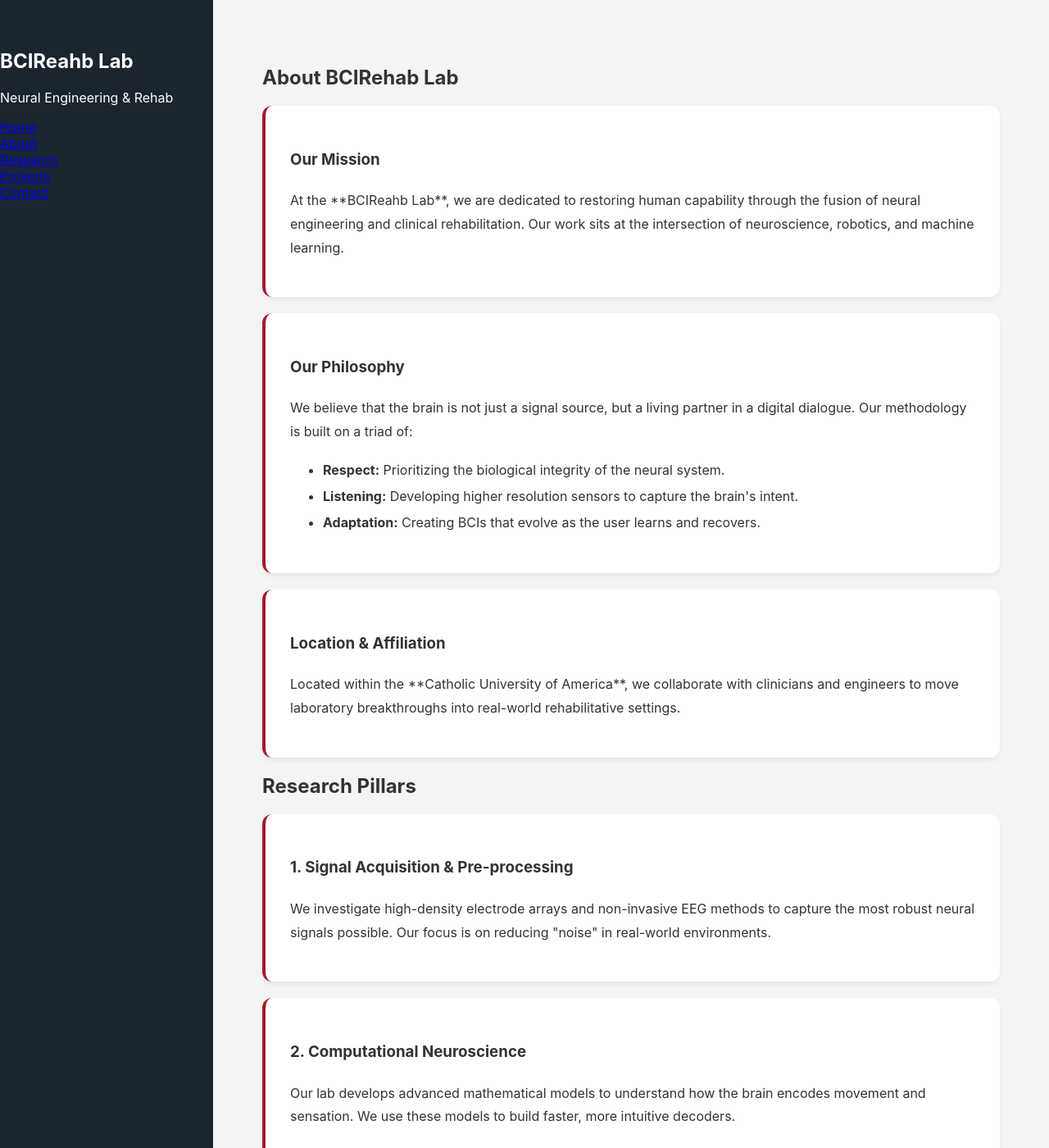
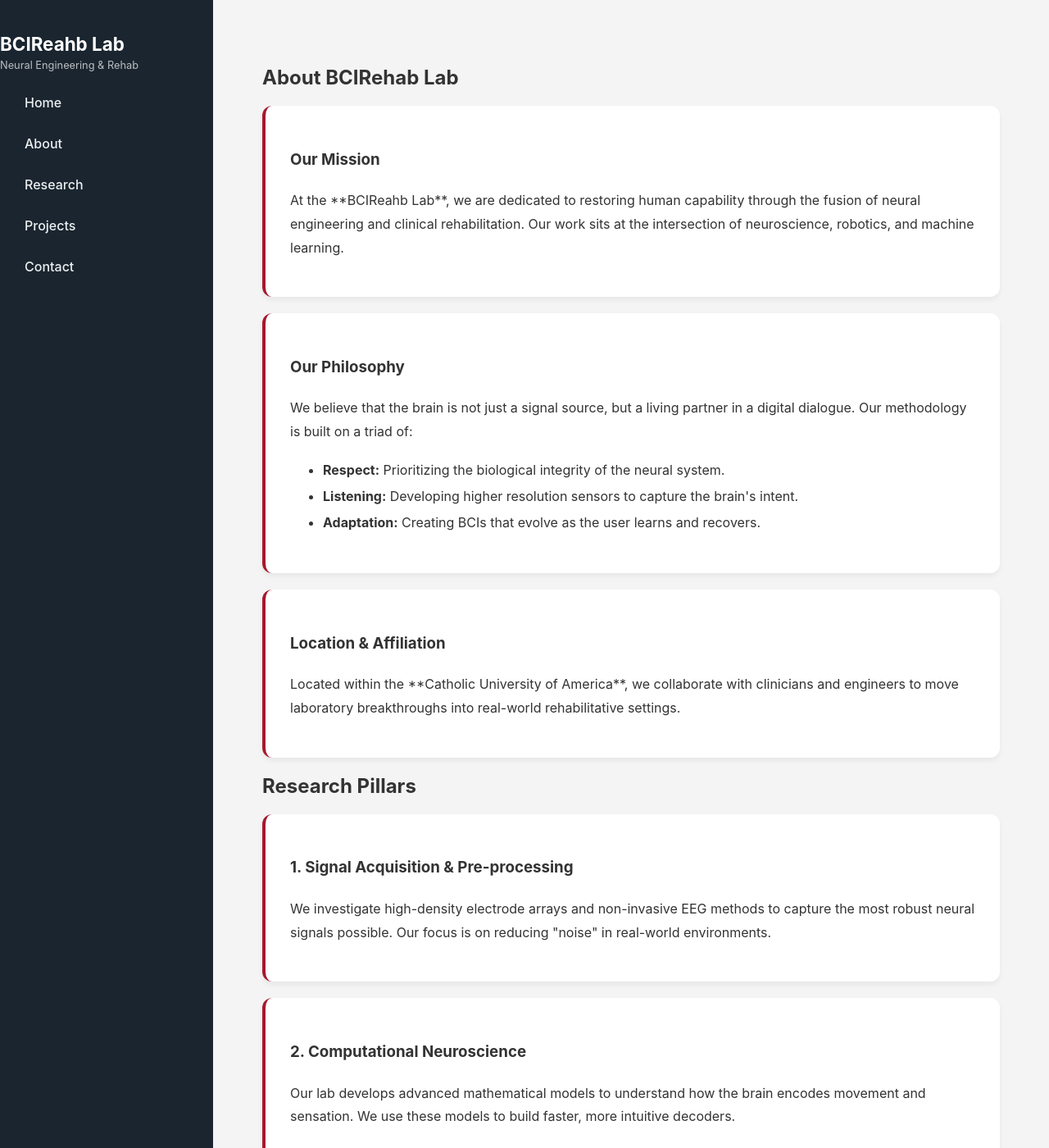
Before and after one commit to alessandrovato/alessandrovato.github.io, a Jekyll site: the page built from index.html, in a window 1280 px wide and 1400 px high. Shown: the whole window at 82% size. Built offline with Jekyll 4.4.1, drawn with Linux system fonts in a browser that asks for light colours.

Commit message:
Update default.html

```diff
--- a/_layouts/default.html
+++ b/_layouts/default.html
@@ -38,6 +38,29 @@
             box-sizing: border-box;
             z-index: 100;
         }
+        nav-profile {
+            text-align: center;
+            padding-bottom: 30px;
+            border-bottom: 1px solid #34495e;
+            margin-bottom: 20px;
+        }
+
+        .nav-profile h2 { margin: 0; font-size: 1.4rem; color: #fff; }
+        .nav-profile p { font-size: 0.8rem; opacity: 0.7; margin-top: 5px; }
+
+        nav a {
+            color: #ecf0f1;
+            text-decoration: none;
+            padding: 15px 30px;
+            font-weight: 500;
+            transition: all 0.3s ease;
+        }
+
+        nav a:hover {
+            background: #2c3e50;
+            color: var(--accent); /* CUA Red highlight */
+            padding-left: 40px;
+        }
 
         /* 4. MAIN CONTENT AREA */
         main {
```
